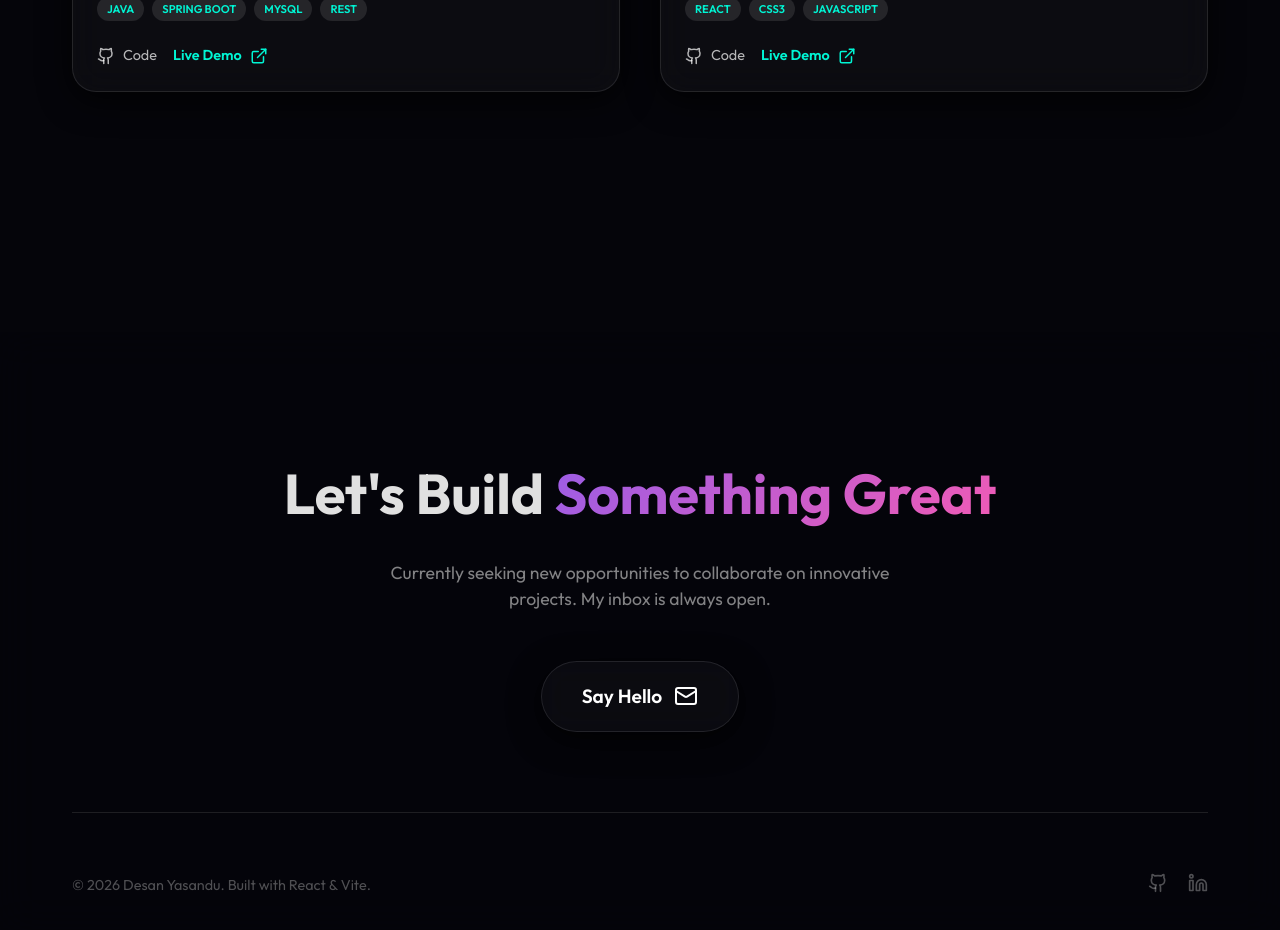
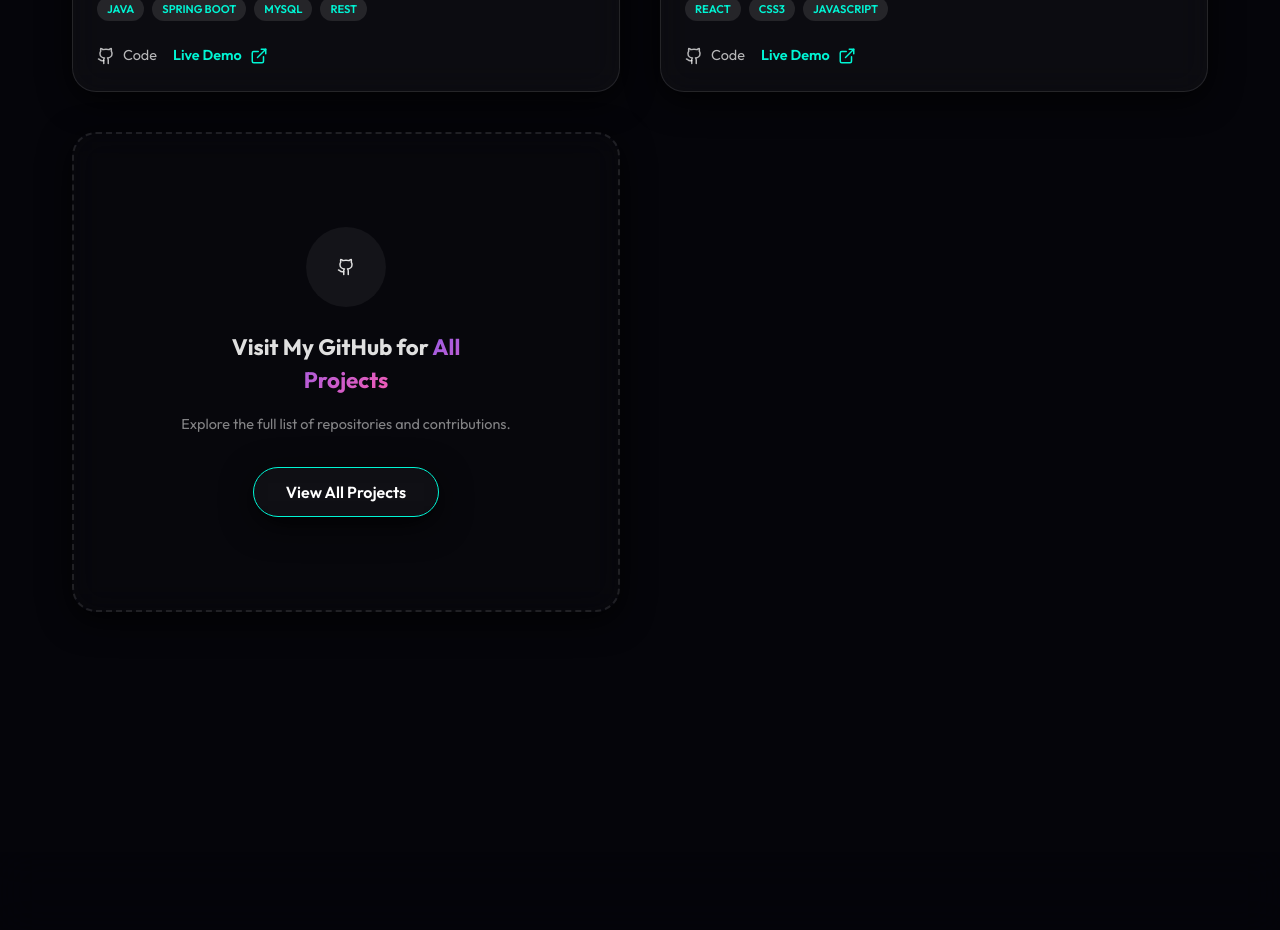
Before and after one commit to desanyasandu/New-Portfolio, a React (Vite) app: page / in a window 1280 px wide. Shown: the part 2520-3450 px from the top of the page. Built offline with nearby package versions, Linux system fonts and the light colour scheme; no server answers.

Commit message:
Add GitHub link tile to projects section

```diff
--- a/src/components/Projects.tsx
+++ b/src/components/Projects.tsx
@@ -172,6 +172,65 @@ const Projects: React.FC = () => {
                 <ProjectCard project={project} />
               </motion.div>
             ))}
+            {/* GitHub Tile */}
+            <motion.div
+              initial={{ opacity: 0, scale: 0.95 }}
+              whileInView={{ opacity: 1, scale: 1 }}
+              viewport={{ once: true }}
+              transition={{ delay: projects.length * 0.05, duration: 0.4 }}
+              className="interactive"
+            >
+              <div
+                className="glass"
+                style={{
+                  borderRadius: '24px',
+                  padding: '24px',
+                  display: 'flex',
+                  flexDirection: 'column',
+                  alignItems: 'center',
+                  justifyContent: 'center',
+                  height: '480px',
+                  textAlign: 'center',
+                  border: '2px dashed var(--border-light)',
+                  background: 'rgba(255,255,255,0.01)'
+                }}
+              >
+                <div style={{
+                  width: '80px',
+                  height: '80px',
+                  borderRadius: '50%',
+                  background: 'rgba(255,255,255,0.05)',
+                  display: 'flex',
+                  alignItems: 'center',
+                  justifyContent: 'center',
+                  marginBottom: '24px'
+                }}>
+                  <GithubIcon />
+                </div>
+                <h3 style={{ fontSize: '1.4rem', fontWeight: 700, marginBottom: '16px', maxWidth: '280px' }}>
+                  Visit My GitHub for <span className="text-gradient">All Projects</span>
+                </h3>
+                <p style={{ color: 'rgba(255,255,255,0.5)', marginBottom: '32px', fontSize: '0.9rem' }}>
+                  Explore the full list of repositories and contributions.
+                </p>
+                <a
+                  href={portfolioData.socials.github}
+                  target="_blank"
+                  rel="noreferrer"
+                  className="interactive glass"
+                  style={{
+                    padding: '12px 32px',
+                    borderRadius: '50px',
+                    color: '#fff',
+                    textDecoration: 'none',
+                    fontWeight: 600,
+                    border: '1px solid var(--accent-cyan)'
+                  }}
+                >
+                  View All Projects
+                </a>
+              </div>
+            </motion.div>
           </AnimatePresence>
         </div>
 
```
